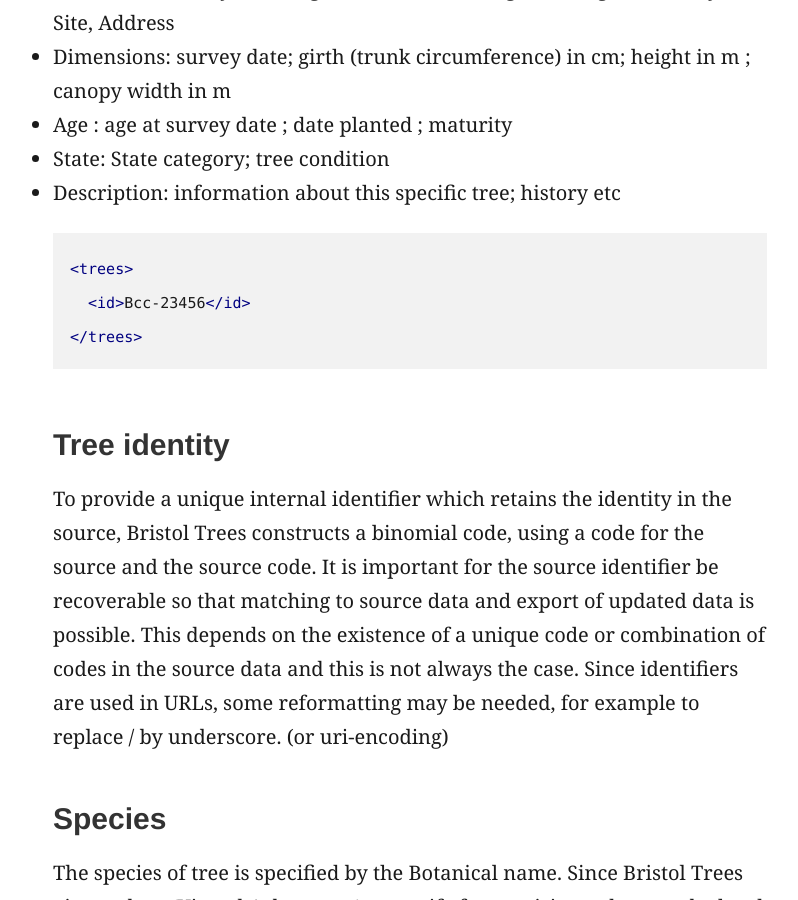
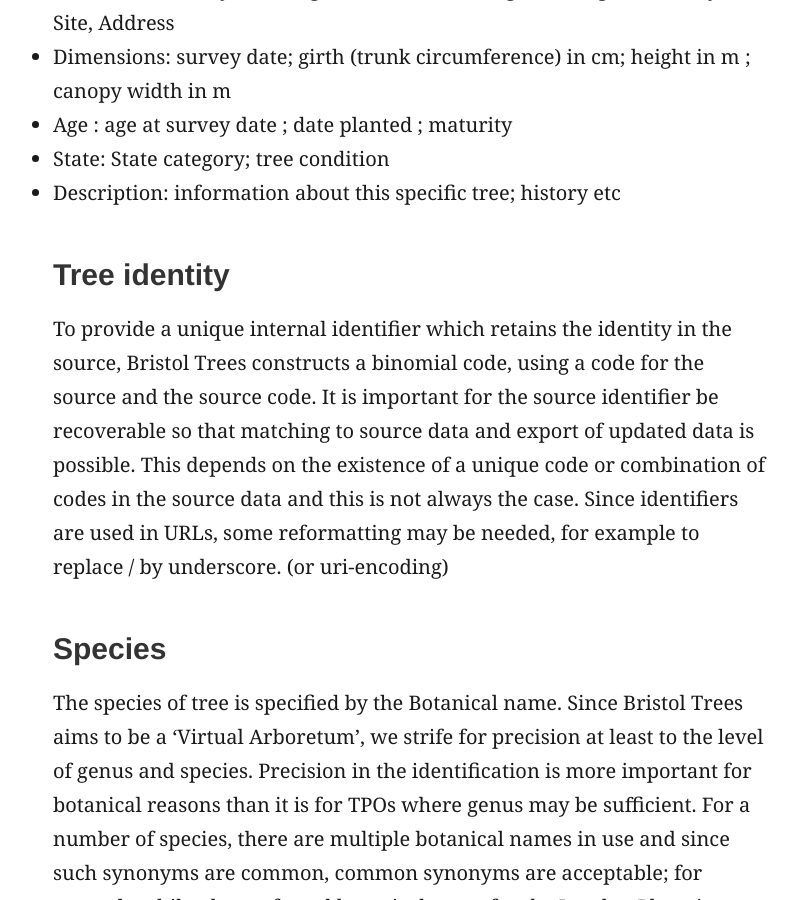
Before and after one commit to BristolOpenData/BristolOpenData.github.io, a Jekyll site: the page built from _posts/2017-03-08-Experiences-with-tree-data.md, in a window 1280 px wide and 900 px high, scrolled down 1120 px. Shown: the whole window, without its empty margins (11-809 px from the left). Built offline with Jekyll 4.4.1, drawn with Linux system fonts in a browser that asks for light colours; comment, search, counter and statistics services are not loaded; some of the changed text lies outside the part shown.

Commit message:
Update 2017-03-08-Experiences-with-tree-data.md

````diff
--- a/_posts/2017-03-08-Experiences-with-tree-data.md
+++ b/_posts/2017-03-08-Experiences-with-tree-data.md
@@ -14,12 +14,6 @@
 * Age : age at survey date ; date planted ; maturity
 * State:  State category; tree condition
 * Description: information about this specific tree; history etc
-
-```xml
-<trees>
-  <id>Bcc-23456</id>
-</trees>
-```
 
 ### Tree identity
 To provide a unique internal identifier which retains the identity in the source, Bristol Trees constructs a binomial code, using a code for the source and the source code.  It is important for the source identifier be recoverable so that matching to source data and export of updated data is possible.  This depends on the existence of a unique code or combination of codes in the source data and this is not always the case. Since identifiers are used in URLs, some reformatting may be needed, for example to replace / by underscore. (or uri-encoding)
````
